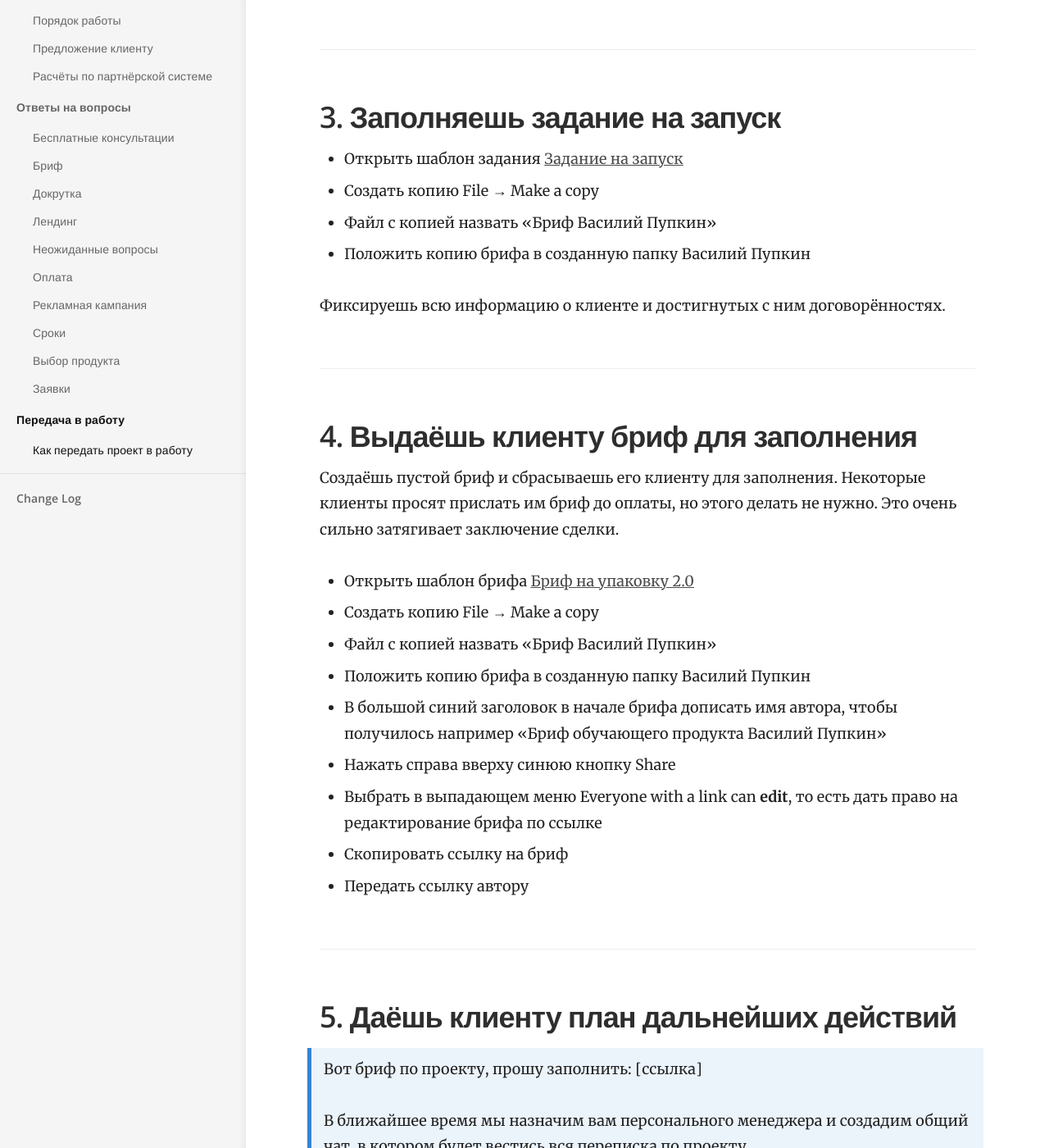
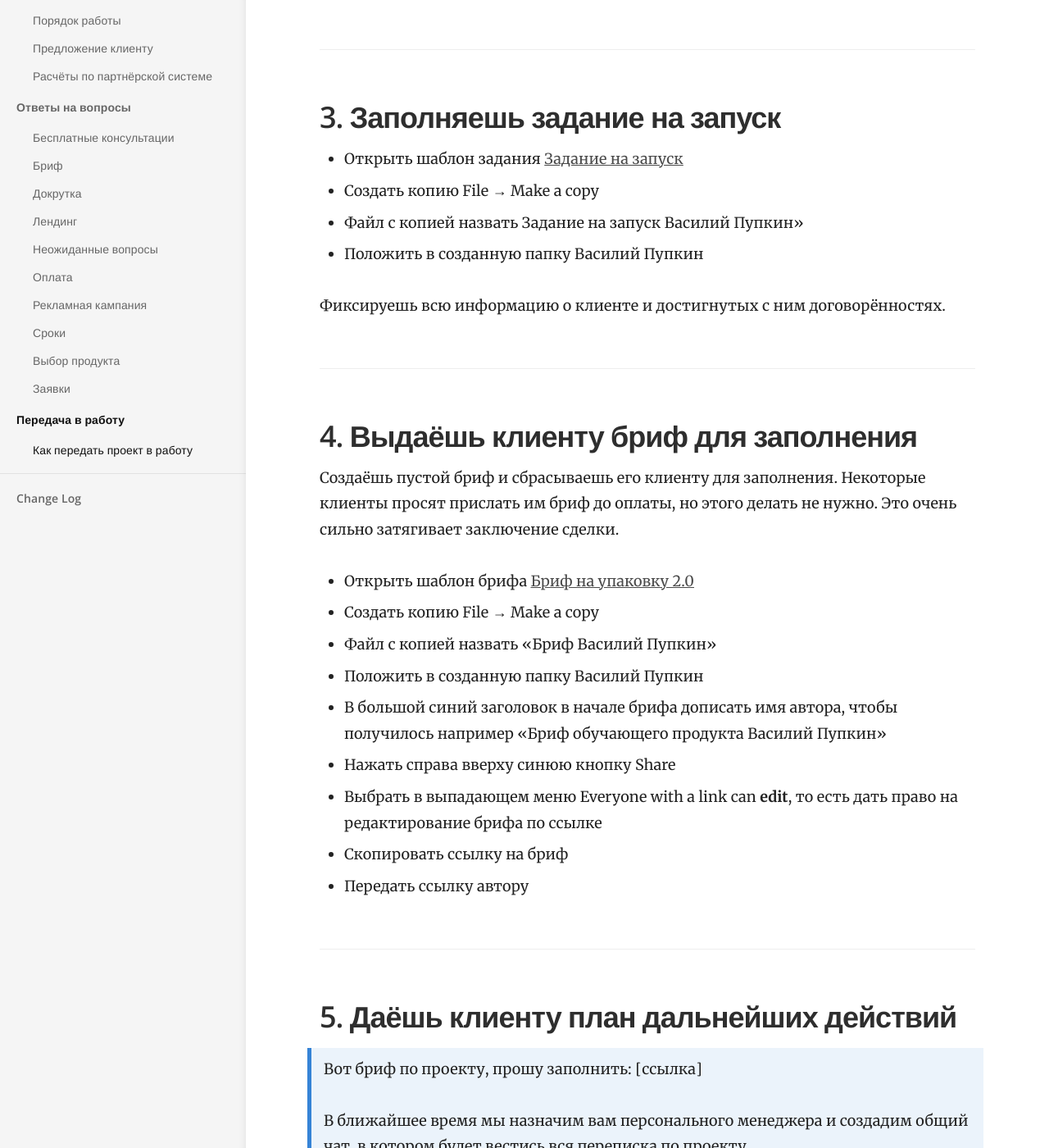
Before and after one commit to icoachknowledge/sales, a Jekyll site: the page built from _docs/7-complete/kak-peredat-proekt-v-rabotu.md, in a window 1280 px wide and 1400 px high, scrolled down 743 px. Shown: the whole window at 82% size. Built offline with Jekyll 4.4.1, drawn with Linux system fonts in a browser that asks for light colours.

Commit message:
kak-peredat

```diff
--- a/_docs/7-complete/kak-peredat-proekt-v-rabotu.md
+++ b/_docs/7-complete/kak-peredat-proekt-v-rabotu.md
@@ -19,8 +19,8 @@ order:
 
 * Открыть шаблон задания [Задание на запуск](https://docs.google.com/document/d/1xvmnRiX_67bK-t79YIQTXhy7BBT71zNXF_cfPXYLjh4/edit?usp=sharing)
 * Создать копию File → Make a copy
-* Файл с копией назвать «Бриф Василий Пупкин»
-* Положить копию брифа в созданную папку Василий Пупкин
+* Файл с копией назвать Задание на запуск Василий Пупкин»
+* Положить в созданную папку Василий Пупкин
 
 Фиксируешь всю информацию о клиенте и достигнутых с ним договорённостях.
 
@@ -31,7 +31,7 @@ order:
 * Открыть шаблон брифа [Бриф на упаковку 2.0](https://docs.google.com/document/d/1liJoOvBfKrli4JKtnndCrDnZ1l6nqwAep3y8C2Bd_lU/edit)
 * Создать копию File → Make a copy
 * Файл с копией назвать «Бриф Василий Пупкин»
-* Положить копию брифа в созданную папку Василий Пупкин
+* Положить в созданную папку Василий Пупкин
 * В большой синий заголовок в начале брифа дописать имя автора, чтобы получилось например «Бриф обучающего продукта Василий Пупкин»
 * Нажать справа вверху синюю кнопку Share
 * Выбрать в выпадающем меню Everyone with a link can **edit**, то есть дать право на редактирование брифа по ссылке
```
